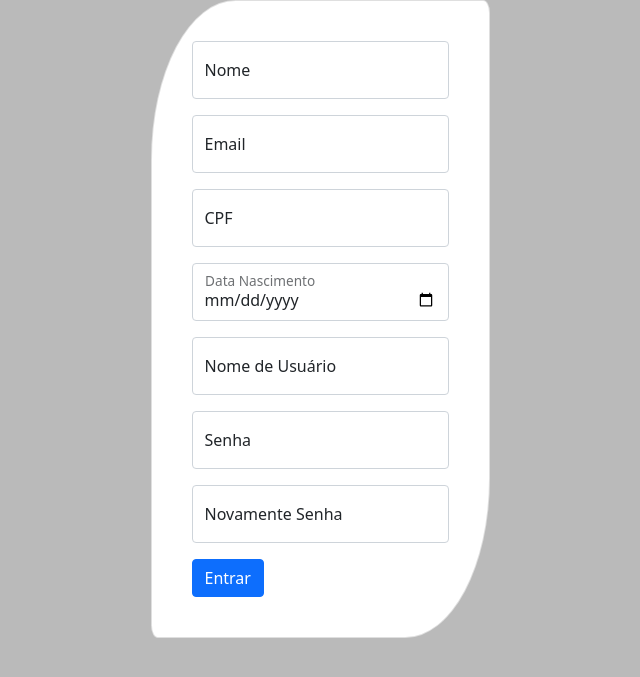
After one commit to TheMatias/consultas_medicas, a Flask app: page /cadastrar in a window 1280 px wide. The commit adds this page. Shown: the top 677 px of the page, without its empty margins (320-960 px from the left). Run offline with Flask 2, Linux system fonts and the light colour scheme; some libraries are stand-ins or nearby versions.

Commit message:
adicionado função de cadastrar paciente

```diff
--- a/src/app.py
+++ b/src/app.py
@@ -1,41 +1,104 @@
-from flask import Flask, render_template, request
+
+from flask import Flask, render_template, request, redirect, url_for, flash, session, abort
+from werkzeug.security import generate_password_hash, check_password_hash
 from flask_pymongo import PyMongo
-from werkzeug.security import generate_password_hash, check_password_hash
+from flask_bootstrap import Bootstrap
 
 app = Flask(__name__)
+app.secret_key = 'flask'
 app.config['MONGO_URI']='mongodb://localhost/consultas_medicas'
 mongo = PyMongo(app)
+Bootstrap(app)
+
+# PAGINA DE LOGIN URL PADRÃO
+@app.route('/', methods=['GET'])
+def main():
+    return render_template("login/index.html")
+
+# AUTENTITACAO DE LOGIN
+@app.route('/autenticar', methods=['POST'])
+def autenticar():
+
+    email = request.form['email']
+    senha = request.form['senha']
+
+    if request.method == 'POST':
+        if email =='admin' and senha =='admin':
+            return redirect(url_for('dashboard'),code=302)
+        else:
+            if email:
+                flash('Digite seu e-mail corretamente.')
+            if senha:
+                flash('Senha incorreta. Tente novamente ou clique em "Esqueceu a senha?" para redefini-la.')
+            return
+
+    return
 
 
-@app.route('/', methods=['GET'])
-def main():
-    return render_template("index.html")
+@app.route('/cadastrar', methods=['GET'])
+def cadastrarPaciente():
+    return render_template('cadastro/cadastroPaciente.html')
+
+
+@app.route('/dashboard', methods=['GET'])
+def dashboard():
+    return render_template('dashboard/perfil.html')
+
 
 
 @app.route('/criar_usuario', methods=['POST'])
 def criar_usuario():
-    usuario = request.json['usuario']
-    email = request.json['email']
-    senha = request.json['senha']
+    nome = request.form['nome']
+    email = request.form['email']
+    cpf = request.form['cpf']
+    data_nasc = request.form['data_nasc']
+    usuario = request.form['usuario']
+    senha = request.form['senha']
+    senha2 = request.form['senha2']
 
-    if usuario and email and senha:
-        senha_hash = generate_password_hash(senha)
-        id = mongo.db.usuarios.insert({
-            'usuario':usuario,
-            'email':email,
-            'senha':senha_hash
-            })
-        response = {
-            'id': str(id),
-            'usuario':usuario,
-            'email':email,
-            'senha':senha
-        }
-        return response
+    if request.method == 'POST':
+        if nome and cpf and data_nasc and usuario and email and senha and senha == senha2:
+            senha_hash = generate_password_hash(senha)
+
+            id = mongo.db.usuarios.insert({
+                'nome': nome,
+                'email': email,
+                'cpf': cpf,
+                'data_nasc': data_nasc,
+                'usuario':usuario,
+                'senha':senha_hash
+                })
+            # response = {
+            #     'id': str(id),
+            #     'nome': nome,
+            #     'email': email,
+            #     'cpf': cpf,
+            #     'data_nasc': data_nasc,
+            #     'usuario':usuario,
+            #     'senha':senha_hash
+            # }
+            return render_template(
+                'dashboard/perfil.html',
+                id = str(id),
+                nome = nome,
+                email = email,
+                cpf = cpf,
+                data_nasc = data_nasc,
+                usuario = usuario,
+                senha = senha
+            )
+        else:
+            return render_template(
+                "login/index.html",
+                msg='create new user ... failed ...'
+                )
     else:
-        { 'message': 'create new user ... failed ...' }
+        return
 
-
+@app.errorhandler(404)
+def page_not_found(e):
+    # note that we set the 404 status explicitly
+    return render_template('errors/error.html')
 
 
 if __name__ == "__main__":
--- a/src/static/index.css
+++ b/src/static/index.css
@@ -1,12 +1,10 @@
 * {
-    /* background-color: blue; */
     /* border: 2px solid #000000; */
 }
+
 body {
-    /* background-color: rgba(200,150, 25,0.8); */
-    background-color: #000000;
+    background-color: rgba(169,169, 169, 0.8);
 }
-
 
 .content {
     display: grid;
@@ -19,11 +17,17 @@ body {
 }
 
 .login {
-
-    border: 2px solid #000000;
-    border-radius: 25% 0% 25%   0%  ;
-    padding: 30px;
+    border-radius: 25% 2% 25% 2%;
+    padding: 40px;
     grid-area: a;
     align-self: center;
     justify-self: center;
 }
+
+.left {
+    position: relative;
+    left: 65%;
+}
+.left:hover{
+    color: rgb(154, 27, 192);
+}
--- /dev/null
+++ b/src/templates/cadastro/cadastroPaciente.html
@@ -0,0 +1,83 @@
+<!DOCTYPE html>
+<html lang="en">
+
+<head>
+    <meta charset="UTF-8">
+    <meta http-equiv="X-UA-Compatible" content="IE=edge">
+    <meta name="viewport" content="width=device-width, initial-scale=1.0">
+    <title>Haplife</title>
+    <link href="https://cdn.jsdelivr.net/npm/bootstrap@5.1.1/dist/css/bootstrap.min.css" rel="stylesheet"
+        integrity="sha384-F3w7mX95PdgyTmZZMECAngseQB83DfGTowi0iMjiWaeVhAn4FJkqJByhZMI3AhiU" crossorigin="anonymous">
+    <script src="https://cdn.jsdelivr.net/npm/bootstrap@5.1.1/dist/js/bootstrap.bundle.min.js"
+        integrity="sha384-/bQdsTh/da6pkI1MST/rWKFNjaCP5gBSY4sEBT38Q/9RBh9AH40zEOg7Hlq2THRZ"
+        crossorigin="anonymous"></script>
+
+    <script src="https://cdn.jsdelivr.net/npm/@popperjs/core@2.9.3/dist/umd/popper.min.js"
+        integrity="sha384-W8fXfP3gkOKtndU4JGtKDvXbO53Wy8SZCQHczT5FMiiqmQfUpWbYdTil/SxwZgAN"
+        crossorigin="anonymous"></script>
+    <script src="https://cdn.jsdelivr.net/npm/bootstrap@5.1.1/dist/js/bootstrap.min.js"
+        integrity="sha384-skAcpIdS7UcVUC05LJ9Dxay8AXcDYfBJqt1CJ85S/CFujBsIzCIv+l9liuYLaMQ/"
+        crossorigin="anonymous"></script>
+
+    <link rel="stylesheet" type="text/css" href="{{ url_for('static', filename='index.css' )}}" />
+</head>
+
+<body>
+
+
+
+    <div class="container">
+        <div class="card login">
+
+            <form action="{{ url_for('criar_usuario') }}" method="POST">
+
+                <div class="form-floating mb-3">
+                    <input type="text" class="form-control" id="floatingInput" name="nome"
+                        placeholder="jose silva santos" />
+                    <label for="floatingInput">Nome</label>
+                </div>
+                <div class="form-floating mb-3">
+                    <input type="email" class="form-control" id="floatingInput" name="email"
+                        placeholder="name@example.com" />
+                    <label for="floatingInput">Email</label>
+                </div>
+                <div class="form-floating mb-3">
+                    <input type="text" class="form-control" id="floatingInput" name="cpf"
+                        placeholder="name@example.com" data-mask="000.000.000-00" />
+                    <label for="floatingInput">CPF</label>
+                </div>
+                <div class="form-floating mb-3">
+                    <input type="date" class="form-control" id="floatingInput" name="data_nasc"
+                        placeholder="00-00-0000" data-mask="31-02-1996" />
+                    <label for="floatingInput">Data Nascimento</label>
+                </div>
+                <div class="form-floating mb-3">
+                    <input type="text" class="form-control" id="floatingInput" name="usuario"
+                        placeholder="josealimateia12" />
+                    <label for="floatingInput">Nome de Usuário</label>
+                </div>
+
+                <div class="form-floating mb-3">
+                    <input type="password" class="form-control" id="floatingPassword" name="senha"
+                        placeholder="Password" />
+                    <label for="floatingPassword">Senha</label>
+                </div>
+
+                <div class="form-floating mb-3">
+                    <input type="password" class="form-control" id="floatingPassword" name="senha2"
+                        placeholder="Password" />
+                    <label for="floatingPassword">Novamente Senha</label>
+                </div>
+
+                <button type="submit" class="btn btn-block btn-primary">Entrar</button>
+
+
+            </form>
+        </div>
+
+    </div>
+
+
+</body>
+
+</html>
```
Also changed, not shown: src/templates/index.html (deleted, +0 -41 lines), src/templates/login/index.html (added, +64 -0 lines), src/templates/perfil.html (deleted, +0 -12 lines).
